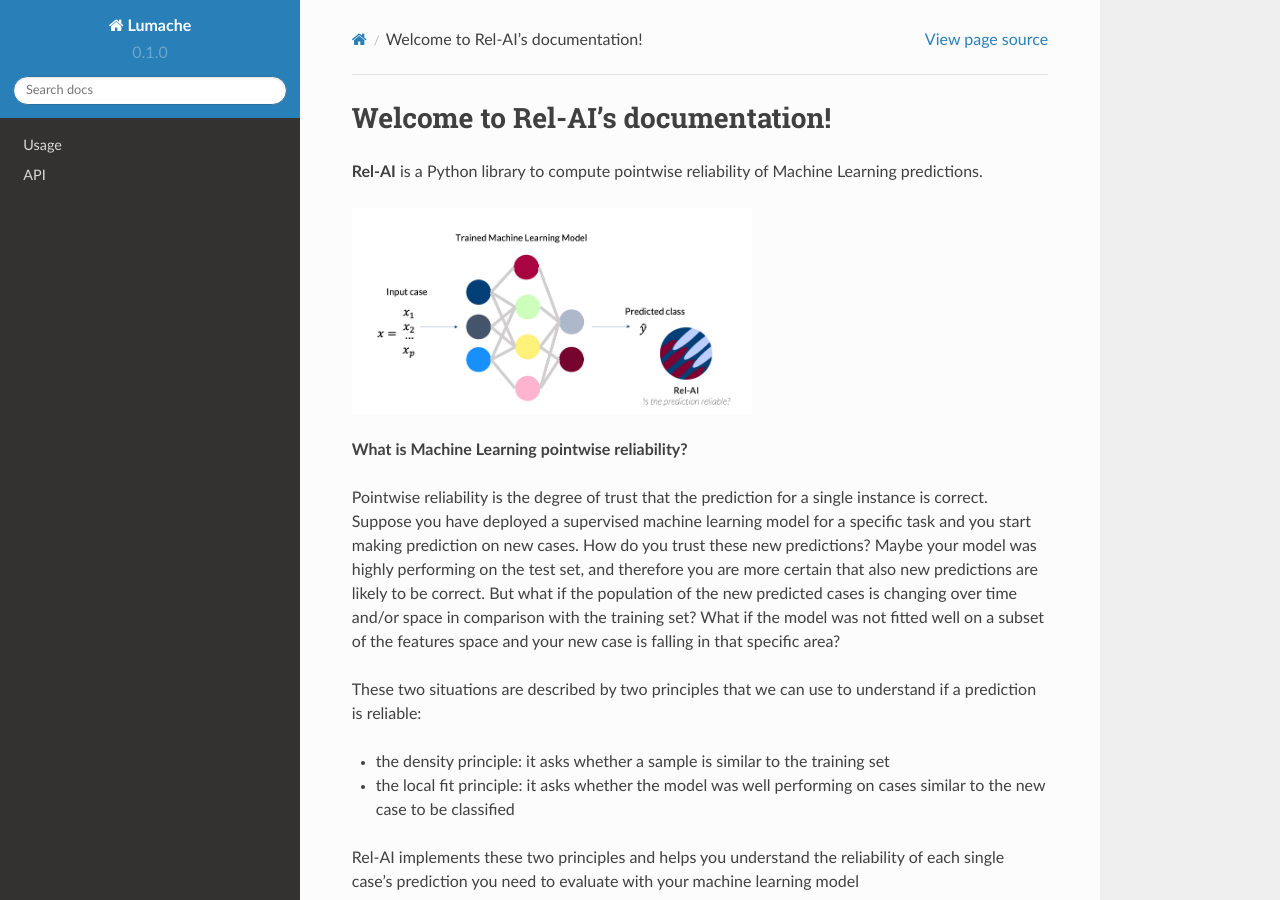
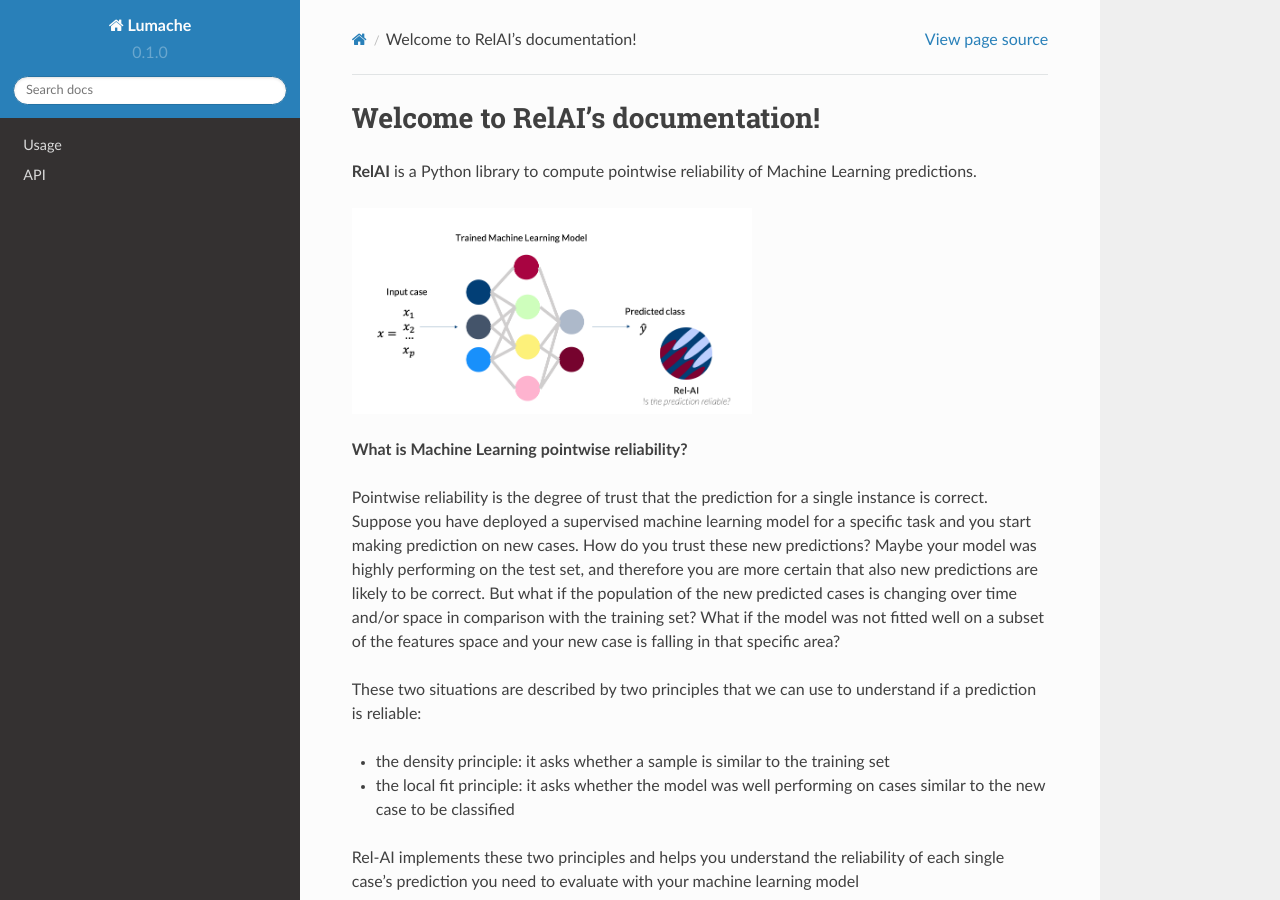
Before and after one commit to GiovannaNicora/rel-doc, a Sphinx documentation site: the page built from docs/source/index.rst, in a window 1280 px wide and 900 px high. Built offline with Sphinx 7.4.7 and the Read the Docs theme 2.0.0, drawn with Linux system fonts in a browser that asks for light colours.

Commit message:
Update index.rst

```diff
--- a/docs/source/index.rst
+++ b/docs/source/index.rst
@@ -1,7 +1,7 @@
-Welcome to Rel-AI's documentation!
+Welcome to RelAI's documentation!
 ===================================
 
-**Rel-AI** is a Python library to compute pointwise reliability of Machine Learning predictions.
+**RelAI** is a Python library to compute pointwise reliability of Machine Learning predictions.
 
 
 
```
